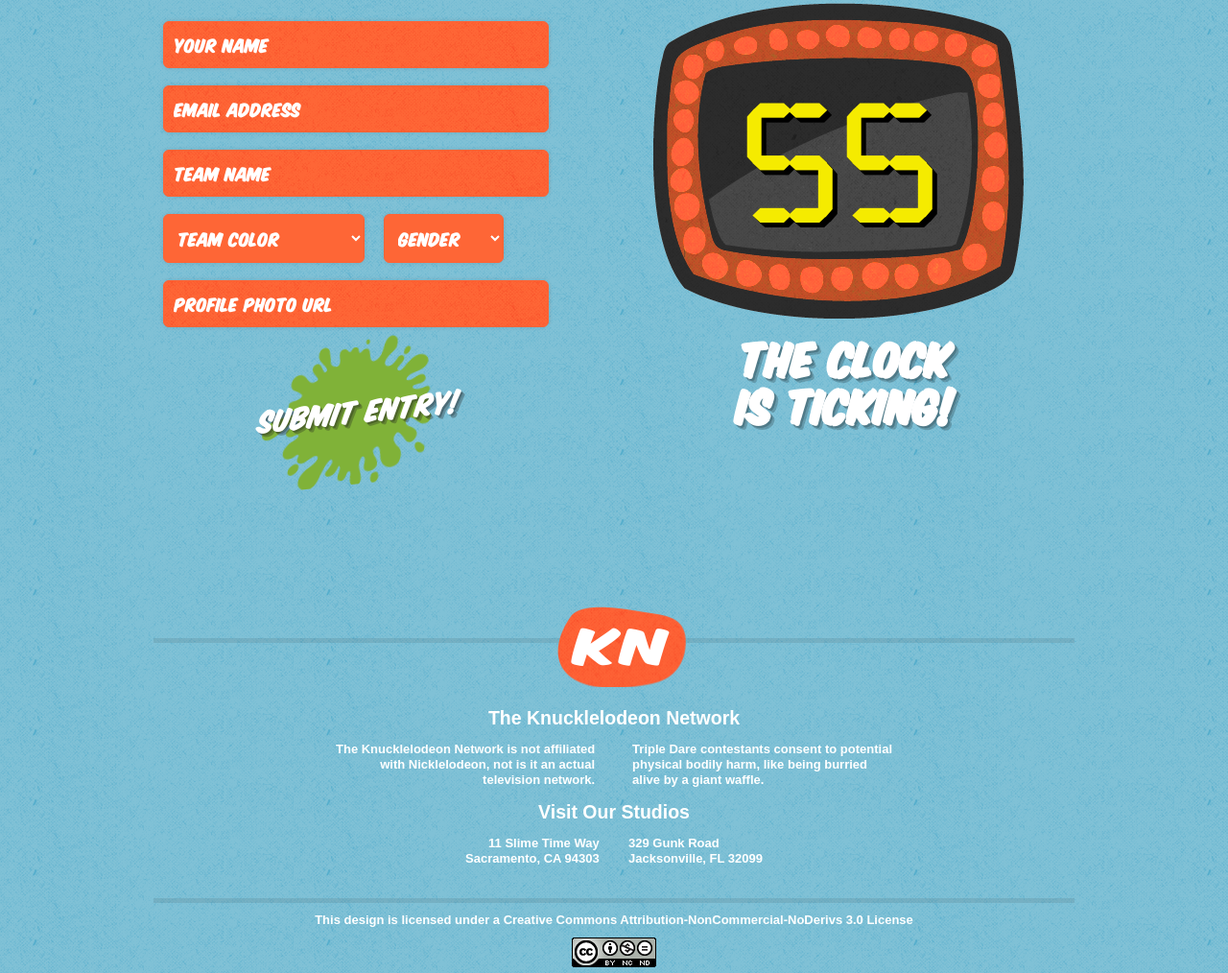
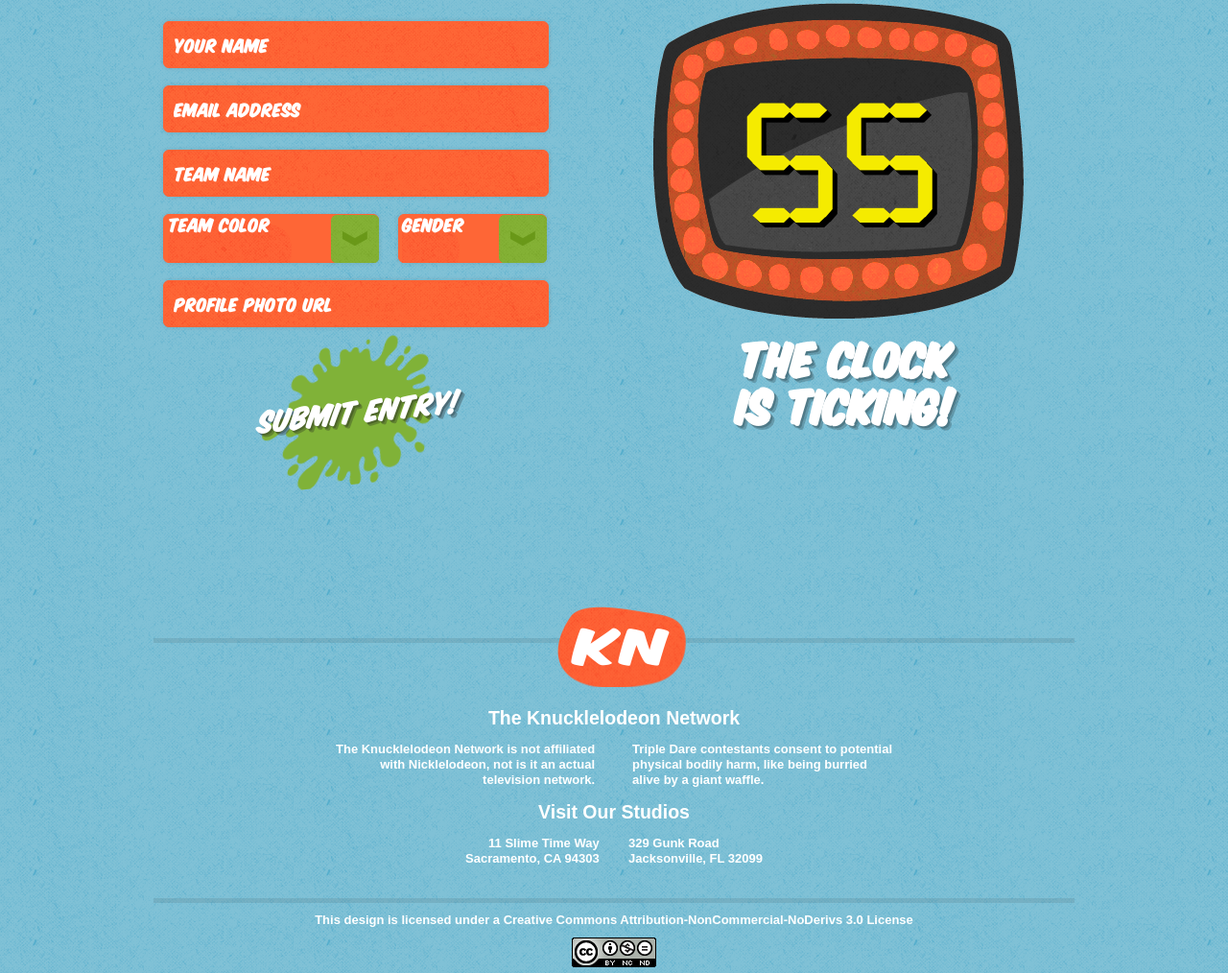
Before and after one commit to jaredwilli/cssoff-2011, a plain HTML site: page index.html in a window 1280 px wide. Shown: the part 2734-3748 px from the top of the page at 96% size. Drawn offline with Linux system fonts and the light colour scheme.

Commit message:
select menu form fun

```diff
--- a/css/style.css
+++ b/css/style.css
@@ -360,15 +360,38 @@
 	box-shadow: 0 0 5px rgba(0,0,0,0.5);
 }
 
-#contestants form #team-color {
-	width: 210px;
-	margin-right: 20px;
+#contestants form div {
+	position: relative;
 	float: left;
+	font-size: 16px;
+	font-family: KomikaTitle-Regular, Arial, Helvetica, sans-serif;
 }
 
-#contestants form #gender {
-	width: 125px;
-	float: left;
+#contestants form select.select {
+    position: relative;
+    z-index: 10;
+}
+
+#team-color select { width: 225px; display: inline-block; }
+#team-color span.select {
+	background: url(../img/sprite-imgs.png) no-repeat -6px -1008px;
+	position: absolute;
+	bottom: 9px;
+	right: 0;
+	z-index: 10;
+	width: 220px;
+	height: 50px;
+}
+
+#gender select { width: 155px; left: 20px; }
+#gender span.select {
+	background: url(../img/sprite-imgs.png) no-repeat -75px -1008px;
+	position: absolute;
+	bottom: 9px;
+	z-index: 10;
+	width: 151px;
+	height: 50px;
+	left: 24px;
 }
 
 #contestants form #submit {
--- a/index.html
+++ b/index.html
@@ -109,8 +109,9 @@
 						<input type="email" id="email" name="email" placeholder="Email Address" required>
 					<label for="team-name">Team Name</label>
 						<input type="text" id="team-name" name="team-name" placeholder="Team Name" required>
-					<select id="team-color" name="team-color">
-						<option>Team Color</option>
+					<div id="team-color">
+						<select name="team-color" title="Team Color" class="select">
+							<option></option>
 							<option value="blue">Blue</option>
 							<option value="green">Green</option>
 							<option value="yellow">Yellow</option>
@@ -118,11 +119,14 @@
 							<option value="purple">Purple</option>
 							<option value="orange">Orange</option>
 						</select>
-					<select id="gender" name="gender">
-						<option>Gender</option>
+					</div>
+					<div id="gender">
+						<select name="gender" title="Gender" class="select">
+							<option></option>
 							<option value="male">Male</option>
 							<option value="female">Female</option>
 						</select>
+					</div>
 					<label for="photo-url">Profile Photo URL</label>
 						<input type="url" id="photo-url" name="photo-url" placeholder="Profile Photo URL" required>
 					<button id="submit" name="submit">Submit Entry!</button>
--- a/js/script.js
+++ b/js/script.js
@@ -1,3 +1,18 @@
+$(function(){
+	if (!$.browser.opera) {
+		$('select.select').each(function(){
+			var title = $(this).attr('title');
+			if( $('option:selected', this).val() != ''  ) title = $('option:selected',this).text();
+			$(this).css({'z-index':10,'-khtml-appearance':'none'})
+                .after('<span class="select">' + title + '</span>')
+                .change(function(){
+                    val = $('option:selected',this).text();
+                    $(this).next().text(val);
+				});
+		});
+	};
+});
+
 CSSOFF = {
 	c: {
 		init: function(){
```
Lines whose indentation alone changed are shown as unchanged.
